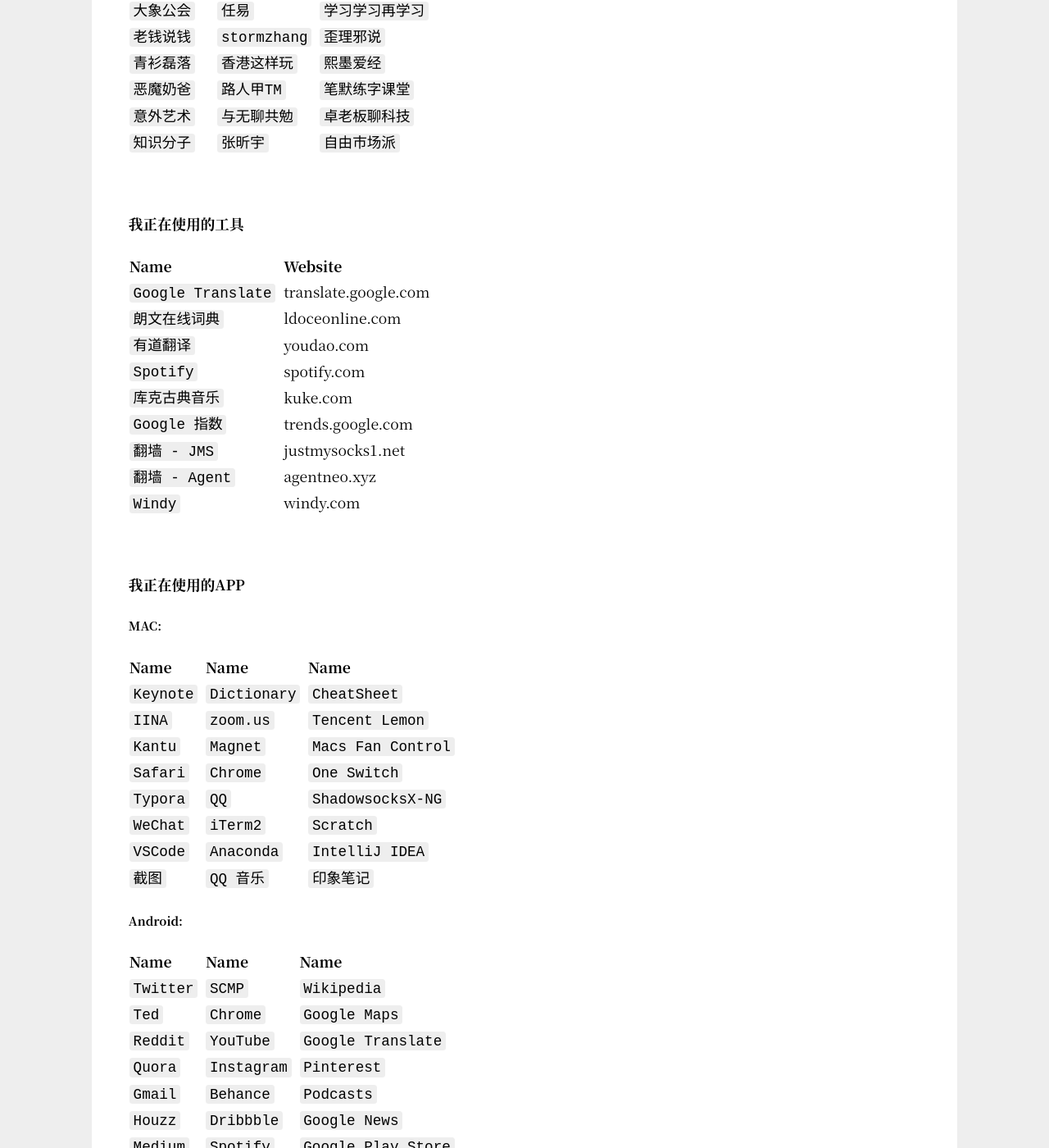
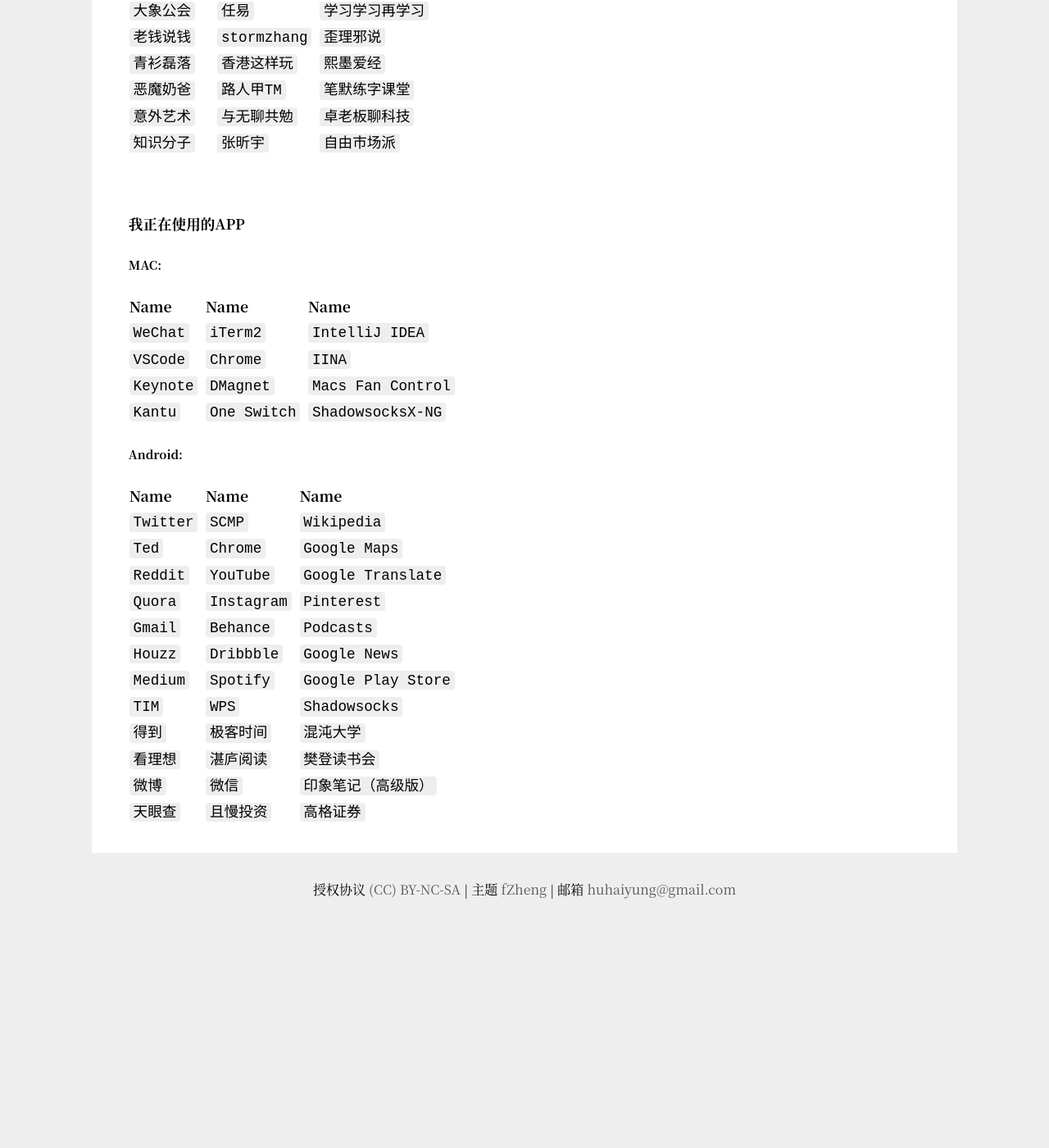
Before and after one commit to Haiyung/haiyung.github.io, a Jekyll site: the page built from pages/info.md, in a window 1280 px wide and 1400 px high, scrolled down 2350 px. Shown: the whole window at 82% size. Built offline with Jekyll 4.4.1, drawn with Linux system fonts in a browser that asks for light colours; after the commit the page ends 3454 px from its top, so only the background shows below that.

Commit message:
update info

```diff
--- a/pages/info.md
+++ b/pages/info.md
@@ -97,36 +97,16 @@
 
 <br>
 
-#### 我正在使用的工具
-
-| Name                 | Website               |
-| :------------------- | :-------------------- |
-| `Google Translate`   | translate.google.com  |
-| `朗文在线词典`         | ldoceonline.com       |
-| `有道翻译`            | youdao.com            |
-| `Spotify`            | spotify.com          |
-| `库克古典音乐`         | kuke.com             |
-| `Google 指数`        | trends.google.com     |
-| `翻墙 - JMS`         | justmysocks1.net      |
-| `翻墙 - Agent`       | agentneo.xyz          |
-| `Windy`             | windy.com             |
-
-<br>
-
 #### 我正在使用的APP
 
 ##### MAC:
 
 | Name       | Name         | Name               |
 | :--------- | :----------- | :----------------- |
-| `Keynote`  | `Dictionary` | `CheatSheet`       |
-| `IINA`     | `zoom.us`    | `Tencent Lemon`    |
-| `Kantu`    | `Magnet`     | `Macs Fan Control` |
-| `Safari`   | `Chrome`     | `One Switch`       |
-| `Typora`  | `QQ`         | `ShadowsocksX-NG`  |
-| `WeChat`  | `iTerm2`     | `Scratch`          |
-| `VSCode`  | `Anaconda`   | `IntelliJ IDEA`    |
-| `截图`     | `QQ 音乐`    | `印象笔记`           |
+| `WeChat`   | `iTerm2`     | `IntelliJ IDEA`    |
+| `VSCode`   | `Chrome`     | `IINA`             |
+| `Keynote`  | `DMagnet`    | `Macs Fan Control` |
+| `Kantu`    | `One Switch` | `ShadowsocksX-NG`  |
 
 ##### Android:
 
```
